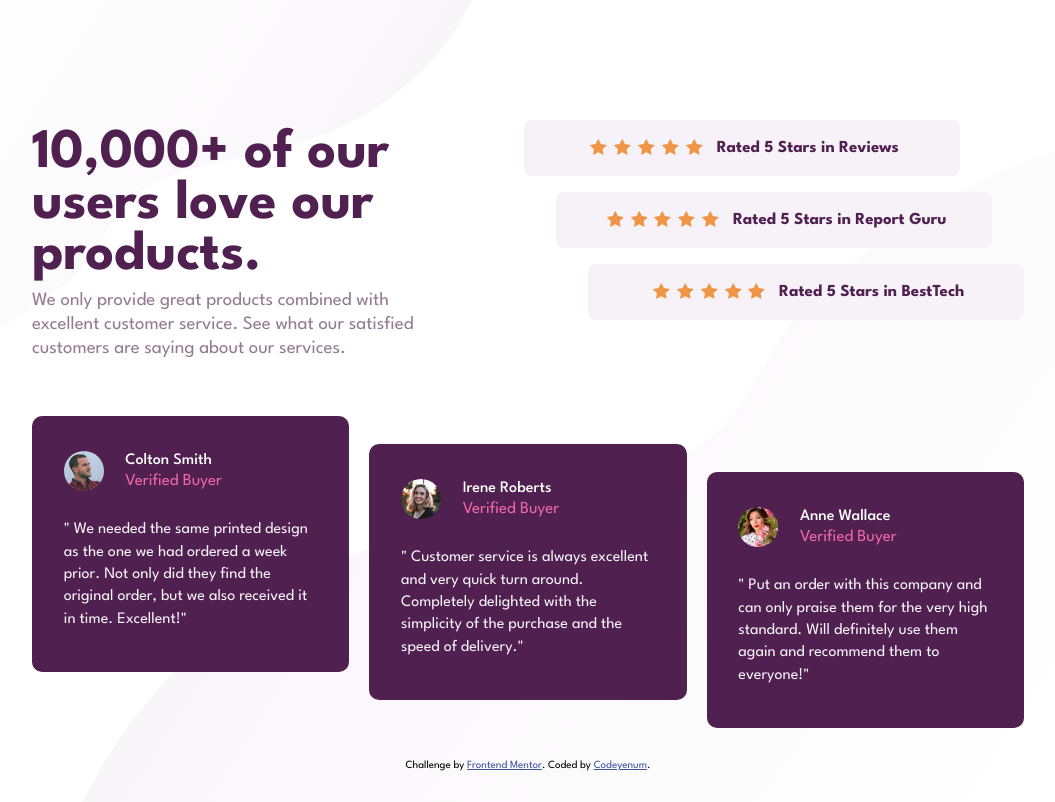
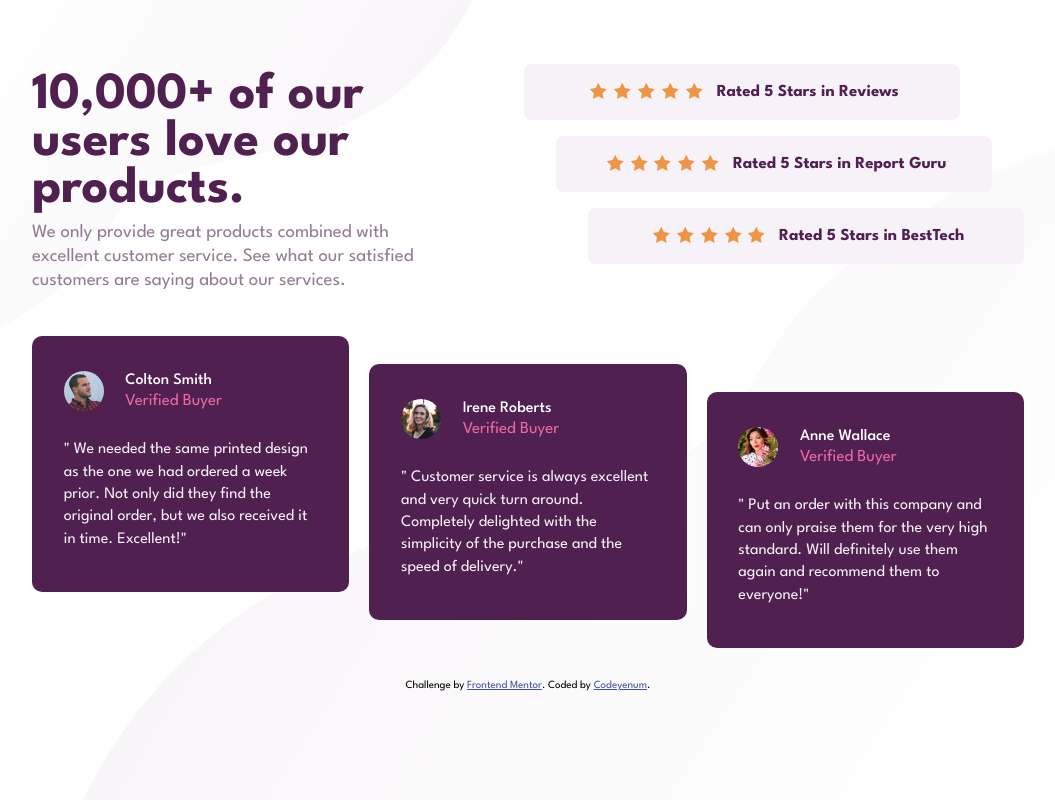
Before and after one commit to Codeyenum/social-proof-section-master, a plain HTML site: page index.html in a window 1280 px wide. Shown: the whole page, without its empty margins (112-1167 px from the left). Drawn offline with Linux system fonts and the light colour scheme.

Commit message:
body margin fix + readme

```diff
--- a/styles.css
+++ b/styles.css
@@ -21,11 +21,10 @@
 }
 
 body {
-   height: 100%;
+   min-height: 100vh;
    background-image: url("./images/bg-pattern-top-mobile.svg"), url("./images/bg-pattern-bottom-mobile.svg");
    background-position: left top, right bottom;
    background-repeat: no-repeat;
-   margin-bottom: 10rem;
    font-size: 15px;
 }
 
@@ -146,7 +145,7 @@ body {
 @media screen and (min-width: 1020px) {
 
    body {
-      height: 100%;
+      max-height: 100vh;
       background-image: url("./images/bg-pattern-top-desktop.svg"), url("./images/bg-pattern-bottom-desktop.svg");
       margin-bottom: 0rem;
    }
@@ -159,7 +158,7 @@ body {
    }
 
    .top-container {
-      margin: 7.5rem 0 0;
+      margin: 4rem 0 0;
       text-align: left;
       width: 40%;
       float: left;
@@ -169,7 +168,7 @@ body {
       margin: 0;
       padding: 0.5rem 0;
       font-weight: 700;
-      font-size: 3.5rem;
+      font-size: 3.25rem;
    }
 
    .top-container p{
@@ -177,7 +176,7 @@ body {
    }
 
    .ratings-container{
-      margin: 7.5rem 0 5rem;
+      margin: 4rem 0 3.5rem;
       display: block;
       width: 55%;
       float: right;
```
Also changed, not shown: 1 other file.
